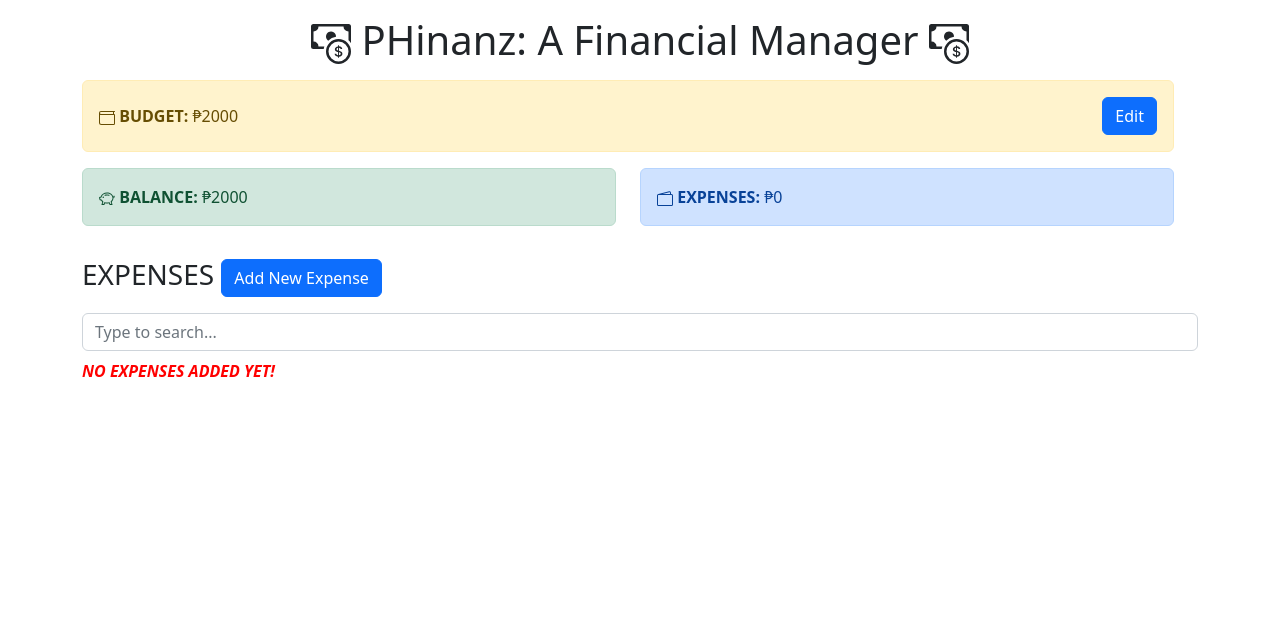
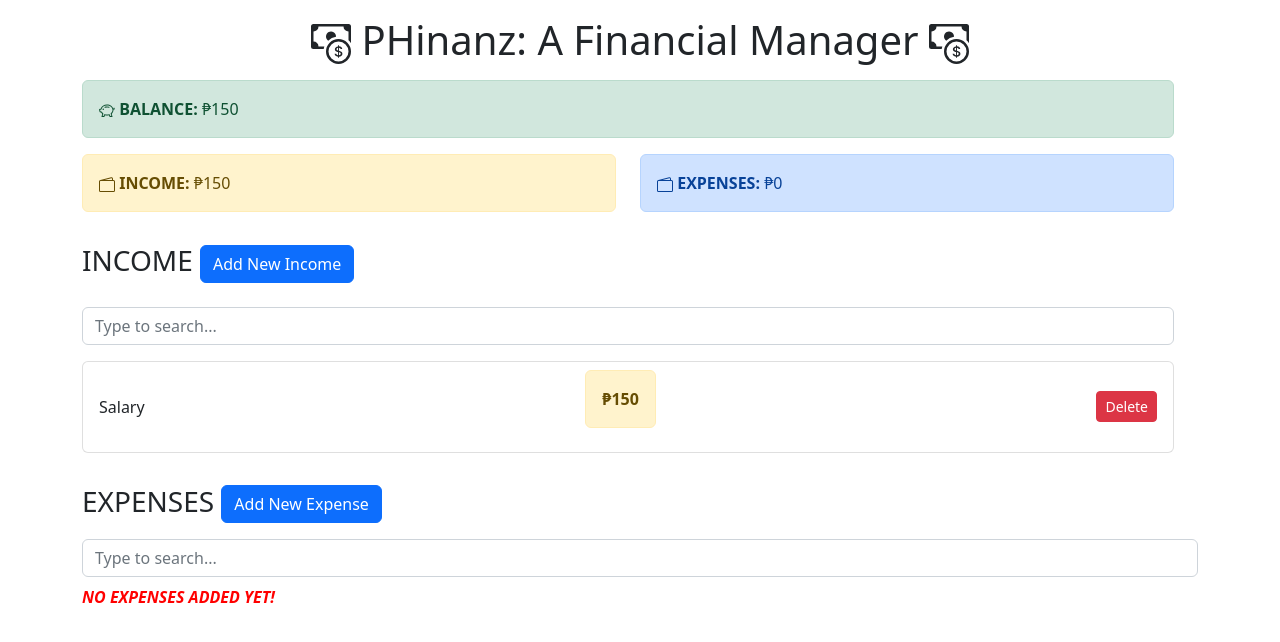
Before and after one commit to nccruel/PHinanz, a React (Create React App) app: page / in a window 1280 px wide. Shown: the top 642 px of the page. Built offline with nearby package versions, Linux system fonts and the light colour scheme.

Commit message:
Create INCOME, remove budget

```diff
--- a/src/App.js
+++ b/src/App.js
@@ -1,10 +1,12 @@
 import {React, useState} from 'react';
 import 'bootstrap/dist/css/bootstrap.min.css';
-import Budget from './components/Budget';
 import Balance from './components/Balance';
 import TotalExpenses from './components/TotalExpenses';
 import ExpenseList from './components/ExpenseList';
 import AddExpenseForm from './components/AddExpenseForm';
+import TotalIncome from './components/TotalIncome';
+import IncomeList from './components/IncomeList';
+import AddIncomeForm from './components/AddIncomeForm';
 import { AppProvider } from './context/AppContext';
 import { CashCoin } from 'react-bootstrap-icons';
 import { Row } from 'react-bootstrap';
@@ -14,6 +16,10 @@ const App = () => {
 	const handleCloseAddExpenseModal = () => setShowAddExpenseModal(false);
 	const handleShowAddExpenseModal = () => setShowAddExpenseModal(true);
 
+	const [showAddIncomeModal, setShowAddIncomeModal] = useState(false);
+	const handleCloseAddIncomeModal = () => setShowAddIncomeModal(false);
+	const handleShowAddIncomeModal = () => setShowAddIncomeModal(true);
+
 	return (
 		<AppProvider>
 			<div className='container'>
@@ -21,17 +27,31 @@ const App = () => {
 				<div className='row mt-3'>
 					<Row>
 						<div className='col-sm'>
-							<Budget />
+							<Balance />
 						</div>
 					</Row>
 					<Row>
+						<div className='col-sm'>
+							<TotalIncome />
+						</div>
+
+						<div className='col-sm'>
+							<TotalExpenses />
+						</div>
+					</Row>
+
+				<h3 className='mt-3'>INCOME
+					{' '}
+					<button type='button' className='btn btn-primary' onClick={handleShowAddIncomeModal}>
+						Add New Income
+					</button>
+				</h3>
+
+				<div className='row mt-3'>
 					<div className='col-sm'>
-						<Balance />
+						<IncomeList />
 					</div>
-					<div className='col-sm'>
-						<TotalExpenses />
-					</div>
-					</Row>
+				</div>
 
 				</div>
 				<h3 className='mt-3'>EXPENSES
@@ -47,8 +67,14 @@ const App = () => {
 					</div>
 				</div>
 
+
+
 				<AddExpenseForm showAddExpenseModal={showAddExpenseModal}
 					handleCloseAddExpenseModal={handleCloseAddExpenseModal}
+				/>
+
+				<AddIncomeForm showAddIncomeModal={showAddIncomeModal}
+					handleCloseAddIncomeModal={handleCloseAddIncomeModal}
 				/>
 			</div>
 		</AppProvider>
--- /dev/null
+++ b/src/components/AddIncomeForm.js
@@ -0,0 +1,78 @@
+import React, { useContext, useState } from 'react';
+import { Form, Modal } from 'react-bootstrap';
+import { AppContext } from '../context/AppContext';
+import { v4 as uuidv4 } from 'uuid';
+
+const AddIncomeForm = ({ showAddIncomeModal, handleCloseAddIncomeModal}) => {
+	const { dispatch } = useContext(AppContext);
+
+	const [name, setName] = useState('');
+	const [cost, setCost] = useState('');
+
+	const handleClose = () => {
+		setName('');
+		setCost('');
+        handleCloseAddIncomeModal();
+    };
+
+	const onSubmit = (event) => {
+		event.preventDefault();
+
+		const income = {
+			id: uuidv4(),
+			name: name,
+			cost: parseInt(cost),
+		};
+
+		dispatch({
+			type: 'ADD_INCOME',
+			payload: income,
+		});
+
+		handleClose();
+	};
+
+	return (
+        <Modal show={showAddIncomeModal} onHide={handleClose}>
+            <Modal.Header closeButton>
+                <Modal.Title>Add New Income</Modal.Title>
+            </Modal.Header>
+            <Modal.Body>
+                <Form onSubmit={onSubmit}>
+					<div className='row'>
+						<div className='col-sm'>
+							<label for='name'>Name</label>
+							<input
+								required='required'
+								type='text'
+								className='form-control'
+								id='name'
+								value={name}
+								onChange={(event) => setName(event.target.value)}
+							></input>
+						</div>
+						<div className='col-sm'>
+							<label for='cost'>Cost</label>
+							<input
+								required='required'
+								type='text'
+								className='form-control'
+								id='cost'
+								value={cost}
+								onChange={(event) => setCost(event.target.value)}
+							></input>
+						</div>
+						<div className='col-sm'>
+							<button type='submit' className='btn btn-primary mt-3'>
+								Save
+							</button>
+						</div>
+					</div>
+            	</Form>
+            </Modal.Body>
+        </Modal>
+    )
+
+};
+
+export default AddIncomeForm;
--- a/src/components/Balance.js
+++ b/src/components/Balance.js
@@ -3,17 +3,34 @@ import { AppContext } from '../context/AppContext';
 import { PiggyBank} from 'react-bootstrap-icons';
 
 const Balance = () => {
-	const { expenses, budget } = useContext(AppContext);
+	const { expenses, income } = useContext(AppContext);
 
 	const totalExpenses = expenses.reduce((total, item) => {
 		return (total = total + item.cost);
 	}, 0);
 
-	const alertType = totalExpenses > budget ? 'alert-danger' : 'alert-success';
+	const totalIncome = income.reduce((total, item) => {
+		return (total = total + item.cost);
+	}, 0);
+
+	var alertType;
+
+	if (totalIncome === totalExpenses){
+		alertType = 'alert-dark';
+	}
+
+	else if (totalExpenses > totalIncome){
+		alertType = 'alert-danger';
+	}
+
+	else{
+		alertType = 'alert-success';
+	}
+
 
 	return (
 		<div className={`alert ${alertType}`}>
-			<span><PiggyBank /> <b>BALANCE:</b> ₱{budget - totalExpenses}</span>
+			<span><PiggyBank /> <b>BALANCE:</b> ₱{totalIncome - totalExpenses}</span>
 		</div>
 	);
 };
--- a/src/components/Budget.js
+++ /dev/null
@@ -1,35 +0,0 @@
-import {React, useState, useContext} from 'react';
-import { AppContext } from '../context/AppContext';
-import ViewBudget from './ViewBudget';
-import EditBudget from './EditBudget';
-
-
-const Budget = () => {
-	const { budget, dispatch } = useContext(AppContext);
-	const [isEditing, setIsEditing] = useState(false);
-
-	const handleEditClick = () => {
-		setIsEditing(true);
-	};
-
-	const handleSaveClick = (value) => {
-		dispatch({
-			type: 'SET_BUDGET',
-			payload: value,
-		});
-		setIsEditing(false);
-	};
-
-	return (
-		<div className='alert alert-warning p-3 d-flex align-items-center justify-content-between'>
-			{isEditing ? (
-				<EditBudget handleSaveClick={handleSaveClick} budget={budget} />
-			) : (
-				// For part 1 render component inline rather than create a seperate one
-				<ViewBudget handleEditClick={handleEditClick} budget={budget} />
-			)}
-		</div>
-	);
-};
-
-export default Budget;
--- /dev/null
+++ b/src/components/DeleteIncomeForm.js
@@ -0,0 +1,40 @@
+import { Button, Form, Modal } from 'react-bootstrap'
+
+const DeleteIncomeForm = ({ showDeleteIncomeModal, handleCloseDeleteIncomeModal, handleDeleteIncome, name, cost}) => {
+    const handleClose = () => {
+        handleCloseDeleteIncomeModal();
+    };
+
+    function handleSubmit(event) {
+        event.preventDefault();
+        handleClose();
+        handleDeleteIncome();
+
+    }
+
+
+    return (
+        <Modal show={showDeleteIncomeModal} onHide={handleClose}>
+            <Modal.Header closeButton>
+                <Modal.Title>Delete Income</Modal.Title>
+            </Modal.Header>
+            <Modal.Body>
+                <Form onSubmit={handleSubmit}>
+                    <Form.Group>
+                        <Form.Label>Are you sure you want to delete this income entry named <b>{name}</b> with a cost of <b>₱{cost}</b>?</Form.Label>
+                    </Form.Group>
+                    <Button type="submit" variant="danger">
+                            YES
+                    </Button>
+                    <Button variant="secondary" onClick={handleClose}>
+                            NO
+                    </Button> {' '}
+
+                </Form>
+            </Modal.Body>
+        </Modal>
+    )
+
+
+}
+export default DeleteIncomeForm;
--- a/src/components/EditBudget.js
+++ /dev/null
@@ -1,26 +0,0 @@
-import React, { useState } from 'react';
-
-const EditBudget = (props) => {
-	const [value, setValue] = useState(props.budget);
-	return (
-		<>
-			<input
-				required='required'
-				type='number'
-				clasName='form-control mr-3'
-				id='name'
-				value={value}
-				onChange={(event) => setValue(event.target.value)}
-			/>
-			<button
-				type='button'
-				className='btn btn-primary'
-				onClick={() => props.handleSaveClick(value)}
-			>
-				Save
-			</button>
-		</>
-	);
-};
-
-export default EditBudget;
--- /dev/null
+++ b/src/components/IncomeItem.js
@@ -0,0 +1,42 @@
+import React, { useState, useContext } from 'react';
+import {Button } from 'react-bootstrap';
+import { AppContext } from '../context/AppContext';
+import DeleteIncomeForm from './DeleteIncomeForm';
+import 'bootstrap/dist/css/bootstrap.min.css';
+
+const IncomeItem = (props) => {
+	const { dispatch } = useContext(AppContext);
+
+	const [showDeleteIncomeModal, setShowDeleteIncomeModal] = useState(false);
+	const handleCloseDeleteIncomeModal = () => setShowDeleteIncomeModal(false);
+	const handleShowDeleteIncomeModal = () => setShowDeleteIncomeModal(true);
+
+	const handleDeleteIncome = () => {
+		dispatch({
+			type: 'DELETE_INCOME',
+			payload: props.id,
+		});
+	};
+
+	return (
+		<>
+			<li className='list-group-item d-flex justify-content-between align-items-center'>
+			{props.name}
+			<div className='alert alert-warning'>
+				<b> ₱{props.cost}</b>
+			</div>
+
+			<Button variant="danger" size="sm" onClick={handleShowDeleteIncomeModal}>Delete</Button>
+		</li>
+		<DeleteIncomeForm
+			showDeleteIncomeModal={showDeleteIncomeModal}
+			handleCloseDeleteIncomeModal={handleCloseDeleteIncomeModal}
+			handleDeleteIncome={handleDeleteIncome}
+			name={props.name}
+			cost={props.cost}/>
+		</>
+
+	);
+};
+
+export default IncomeItem;
--- /dev/null
+++ b/src/components/IncomeList.js
@@ -0,0 +1,59 @@
+import React, {useState, useEffect, useContext } from 'react';
+import IncomeItem from './IncomeItem';
+import { AppContext } from '../context/AppContext';
+
+const IncomeList = () => {
+	const { income } = useContext(AppContext);
+
+	const [filteredIncome, setfilteredIncome] = useState(income || []);
+
+	useEffect(() => {
+		setfilteredIncome(income);
+	}, [income]);
+
+	const handleChange = (event) => {
+		const searchResults = income.filter((filteredIncome) =>
+			filteredIncome.name.toLowerCase().includes(event.target.value)
+		);
+		setfilteredIncome(searchResults);
+	};
+
+	if (income.length === 0){
+		return(
+			<>
+				<input
+					type='text'
+					className='form-control mb-2 mr-sm-2'
+					placeholder='Type to search...'
+					onChange={handleChange}
+				/>
+				<p style={{color: "red"}}>
+					<b><i>NO INCOME ADDED YET!</i></b>
+				</p>
+			</>
+
+		)
+	}
+
+	return (
+		<>
+			<input
+				type='text'
+				className='form-control mb-2 mr-sm-2'
+				placeholder='Type to search...'
+				onChange={handleChange}
+			/>
+			<ul className='list-group mt-3 mb-3'>
+				{filteredIncome.map((income) => (
+					<IncomeItem
+						id={income.id}
+						name={income.name}
+						cost={income.cost}
+					/>
+				))}
+			</ul>
+		</>
+	);
+};
+
+export default IncomeList;
--- /dev/null
+++ b/src/components/TotalIncome.js
@@ -0,0 +1,19 @@
+import React, { useContext } from 'react';
+import { AppContext } from '../context/AppContext';
+import { Wallet2} from 'react-bootstrap-icons';
+
+const TotalIncome = () => {
+	const { income } = useContext(AppContext);
+
+	const totalIncome = income.reduce((total, item) => {
+		return (total += item.cost);
+	}, 0);
+
+	return (
+		<div className='alert alert-warning p-3 d-flex align-items-center justify-content-between'>
+			<span><Wallet2 /> <b>INCOME:</b> ₱{totalIncome}</span>
+		</div>
+	);
+};
+
+export default TotalIncome;
--- a/src/components/ViewBudget.js
+++ /dev/null
@@ -1,15 +0,0 @@
-import React from 'react';
-import { Wallet} from 'react-bootstrap-icons';
-
-const ViewBudget = (props) => {
-	return (
-		<>
-			<span><Wallet /> <b>BUDGET:</b> ₱{props.budget}</span>
-			<button type='button' className='btn btn-primary' onClick={props.handleEditClick}>
-				Edit
-			</button>
-		</>
-	);
-};
-
-export default ViewBudget;
--- a/src/context/AppContext.js
+++ b/src/context/AppContext.js
@@ -14,10 +14,17 @@ const AppReducer = (state, action) => {
 					(expense) => expense.id !== action.payload
 				),
 			};
-		case 'SET_BUDGET':
+		case 'ADD_INCOME':
 			return {
 				...state,
-				budget: action.payload,
+				income: [...state.income, action.payload],
+			};
+		case 'DELETE_INCOME':
+			return {
+				...state,
+				income: state.income.filter(
+					(income_item) => income_item.id !== action.payload
+				),
 			};
 		default:
 			return state;
@@ -25,8 +32,8 @@ const AppReducer = (state, action) => {
 };
 
 const initialState = {
-	budget: 2000,
 	expenses: [],
+	income: [{id: 12, name: 'Salary', cost: 150}],
 };
 
 export const AppContext = createContext();
@@ -38,8 +45,8 @@ export const AppProvider = (props) => {
 	return (
 		<AppContext.Provider
 			value={{
-				budget: state.budget,
 				expenses: state.expenses,
+				income: state.income,
 				dispatch,
 			}}
 		>
```
